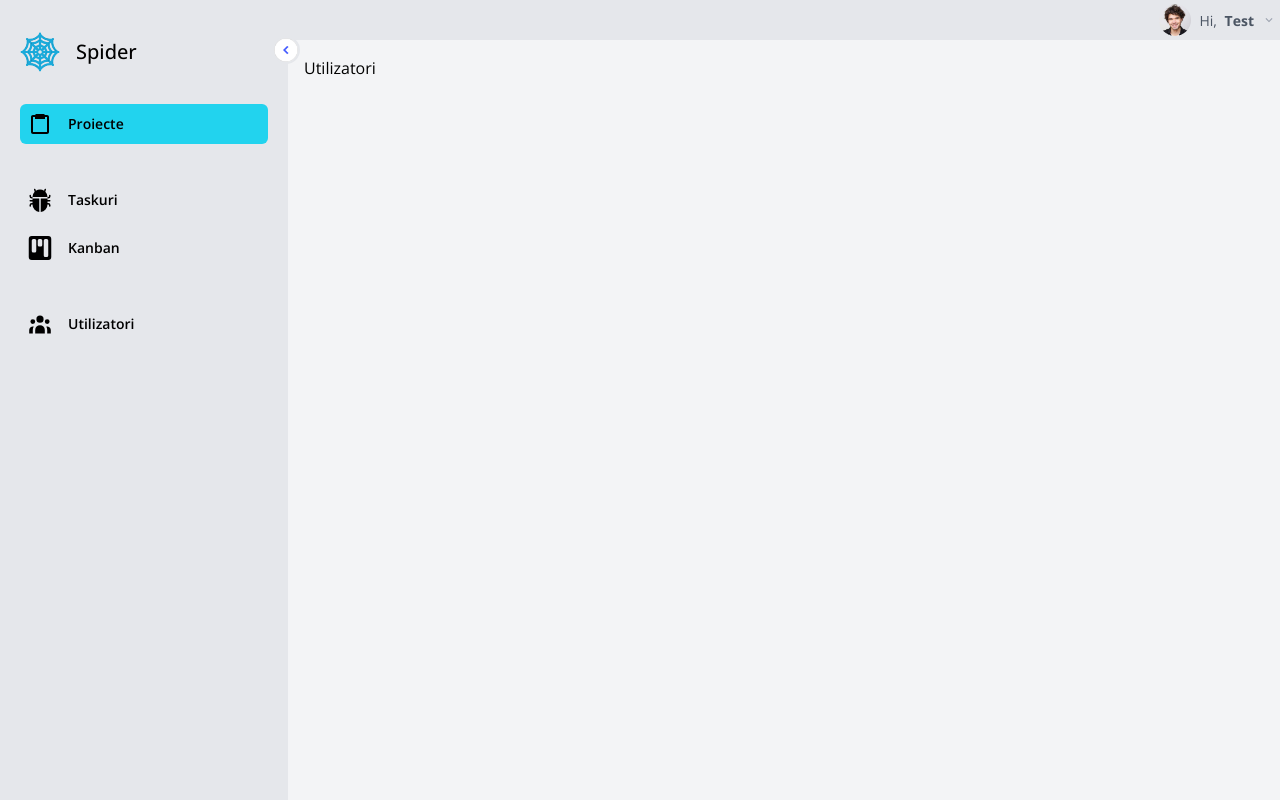
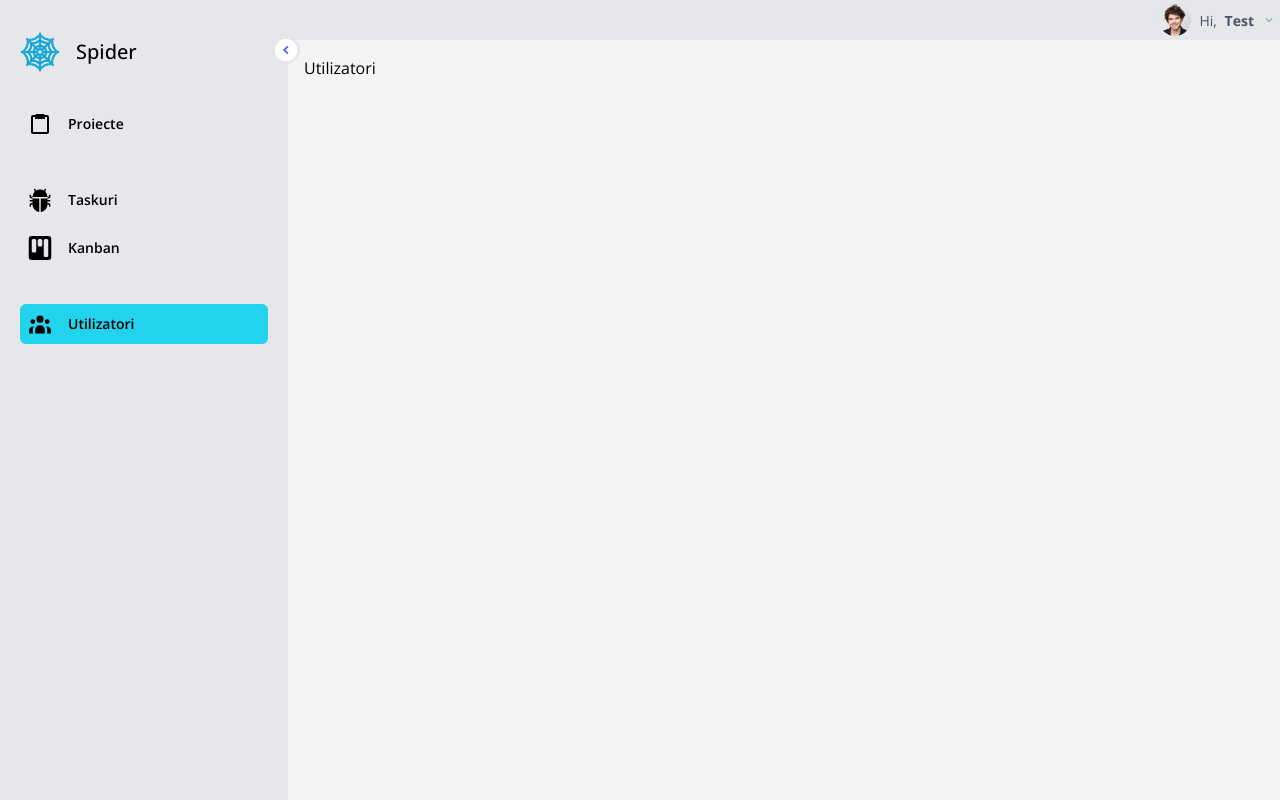
Before and after one commit to davidbotezatu/spider, a React (Vite) app in the folder client/: page /users in a window 1280 px wide. Built offline with nearby package versions, Linux system fonts and the light colour scheme.

Commit message:
fixed show active sidebar

```diff
--- a/client/src/components/Sidebar.jsx
+++ b/client/src/components/Sidebar.jsx
@@ -1,5 +1,5 @@
 import { useStateContext } from "../contexts/ContextProvider";
-import { NavLink } from "react-router-dom";
+import { NavLink, useLocation } from "react-router-dom";
 import { BiClipboard } from "react-icons/bi";
 import { BsBugFill, BsKanbanFill } from "react-icons/bs";
 import { HiUserGroup } from "react-icons/hi";
@@ -9,6 +9,7 @@ import spiderLogo from "../assets/spider.svg";
 
 const Sidebar = () => {
   const { openSidebar, setOpenSidebar } = useStateContext();
+  const location = useLocation();
 
   const links = [
     { name: "Proiecte", icon: <BiClipboard size={24} />, path: "/" },
@@ -71,12 +72,14 @@ const Sidebar = () => {
               className={`${!openSidebar && "hidden"} font-semibold`}
             >
               <li
-                className={`${link.gap ? "mt-9" : "mt-2"} ${
-                  index === 0 && "bg-cyan-400"
-                } flex cursor-pointer items-center gap-x-4 rounded-md p-2 text-sm hover:bg-cyan-500`}
+                className={`${
+                  link.gap ? "mt-9" : "mt-2"
+                } flex cursor-pointer items-center gap-x-4 rounded-md p-2 text-sm hover:bg-cyan-500 ${
+                  location.pathname === link.path ? "bg-cyan-400" : ""
+                }`}
               >
                 {link.icon}
-                <span>{link.name}</span>
+                <span className="outline-none">{link.name}</span>
               </li>
             </NavLink>
           ))}
```
